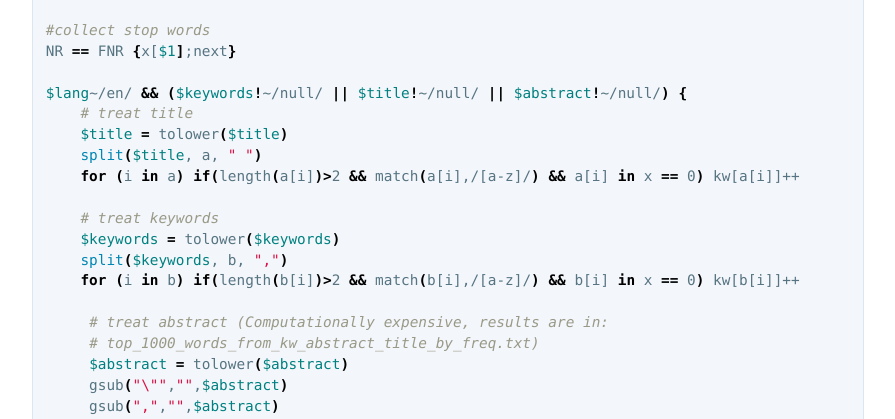
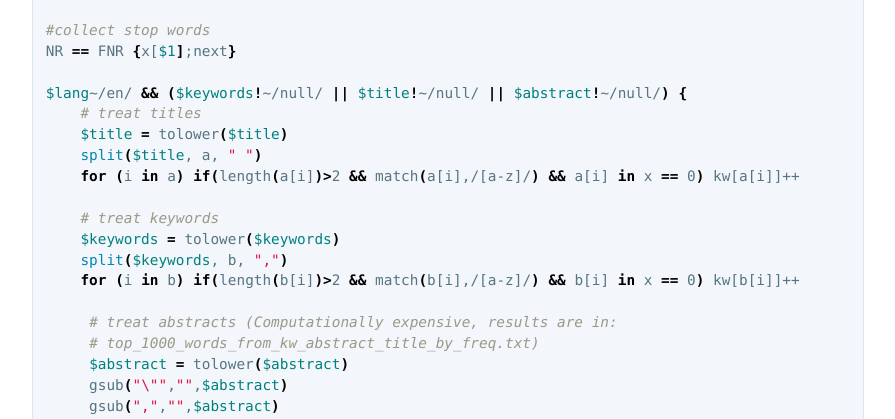
Before and after one commit to ketancmaheshwari/ketancmaheshwari.github.io, a Jekyll site: the page built from _posts/2020-05-24-SMC18-Data-Challenge-4.md, in a window 1280 px wide and 900 px high, scrolled down 5484 px. Shown: the part 155-574 px from the top of the window, without its empty margins (192-1087 px from the left). Built offline with Jekyll 4.4.1, drawn with Linux system fonts in a browser that asks for light colours.

Commit message:
minor edits

````diff
--- a/_posts/2020-05-24-SMC18-Data-Challenge-4.md
+++ b/_posts/2020-05-24-SMC18-Data-Challenge-4.md
@@ -80,7 +80,7 @@
 
 NR == FNR {a[$2] = $1}
 
-!($1 in a) && FILENAME ~ /aminer/{ print }
+!($1 in a) && FILENAME ~ /aminer/ { print }
 ```
 `NR == FNR` is a cool Awk idiom that ensures the condition is true only for the first file. This is because for each file that is processed the FNR (File Record Number) gets reset but the NR does not. This means the condition `NR == FNR` yields true only for the first file.
 
@@ -173,7 +173,7 @@
     keywords=18; abstract=19; authors=20;
 }
 
-($0~topic && $num_authors > 0 && $n_citation!~/null/ && $n_citation>1000){
+($0~topic && $num_authors>0 && $n_citation!~/null/ && $n_citation>1000) {
 
    # find the authors whose names are repeating for a particular topic.
    # Those authors will be considered experts.
@@ -243,7 +243,7 @@
 NR == FNR {x[$1];next}
 
 $lang~/en/ && ($keywords!~/null/ || $title!~/null/ || $abstract!~/null/) {
-    # treat title
+    # treat titles
     $title = tolower($title)
     split($title, a, " ")
     for (i in a) if(length(a[i])>2 && match(a[i],/[a-z]/) && a[i] in x == 0) kw[a[i]]++
@@ -253,7 +253,7 @@
     split($keywords, b, ",")
     for (i in b) if(length(b[i])>2 && match(b[i],/[a-z]/) && b[i] in x == 0) kw[b[i]]++
 
-     # treat abstract (Computationally expensive, results are in:
+     # treat abstracts (Computationally expensive, results are in:
      # top_1000_words_from_kw_abstract_title_by_freq.txt)
      $abstract = tolower($abstract)
      gsub("\"","",$abstract)
@@ -293,7 +293,7 @@
 /* output for each call will be collected here */
 file outfiles[];
 
-foreach v, i in aminer{
+foreach v, i in aminer {
   outfiles[i] = myawk(input("/home/km0/SMC18/src/prob2.awk"),
                 input("/home/km0/SMC18/data/stop_words.txt"),
                 v);
@@ -347,10 +347,10 @@
 }
 
 #collect the countries/cities/univs data
-NR==FNR {a[$1];next}
+NR == FNR {a[$1];next}
 
 #treat records with authors whose affiliation is available
-$0~topic && $num_authors!~/null/ && $authors~/\,/{
+$0~topic && $num_authors!~/null/ && $authors~/\,/ {
     # extract words from author affiliation and compare with the countries.
     # If a match is found increment that array entry.
     w = split($authors, b, ",")
@@ -456,8 +456,8 @@
     keywords=18; abstract=19; authors=20;
 }
 
-$lang~/en/ && $year!~/null/ && $year < 2020
-&& $keywords!~/null/ && $n_citation!~/null/ && $n_citation>max[$year]{
+$lang~/en/ && $year!~/null/ && $year<2020 && $keywords!~/null/
+&& $n_citation!~/null/ && $n_citation>max[$year] {
     max[$year] = $n_citation; a[$year]=$keywords
 }
 
````
